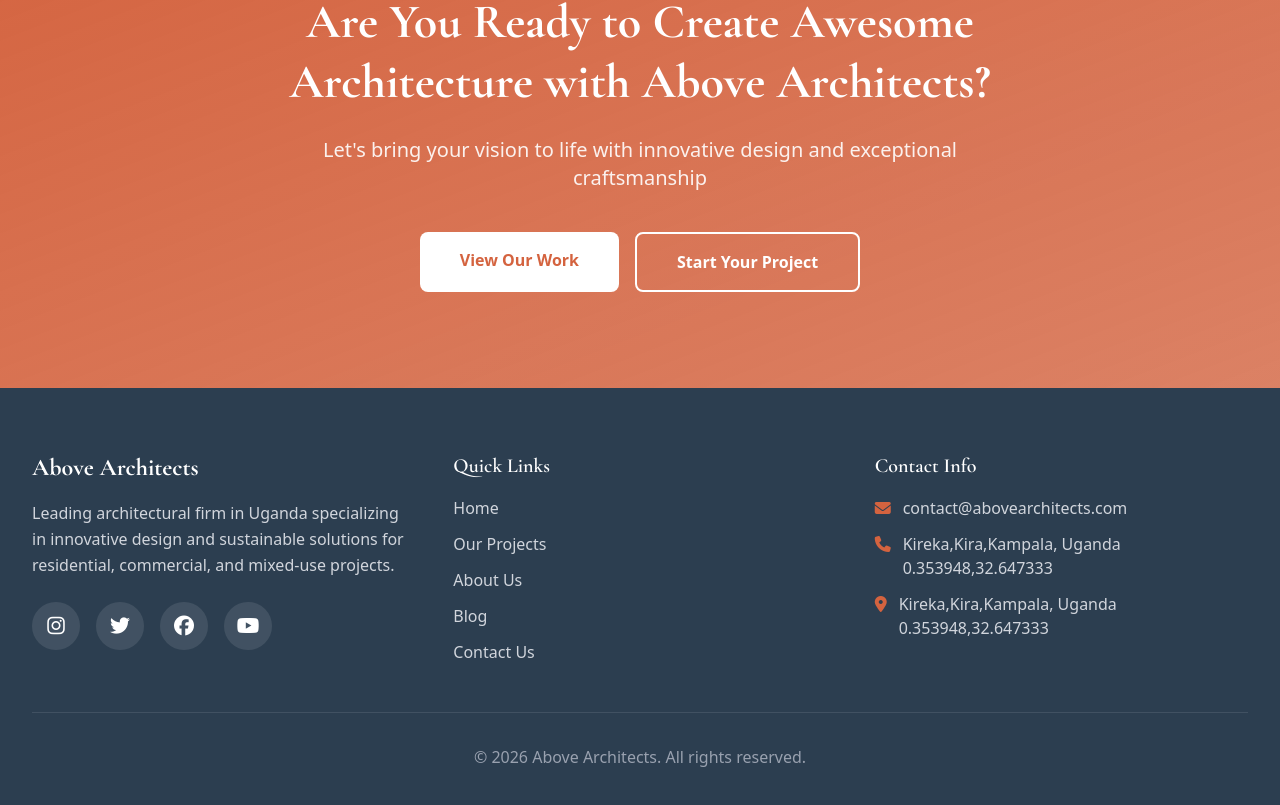
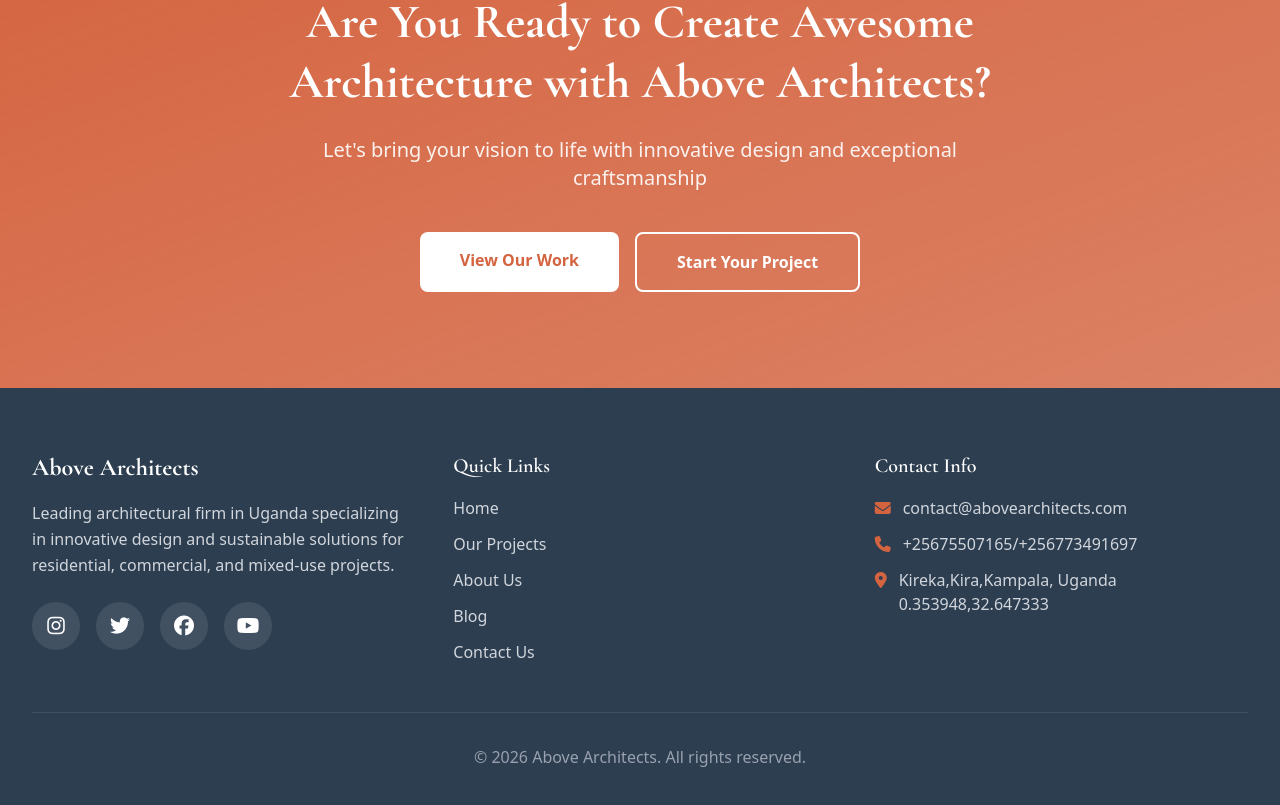
Before and after one commit to DerrickJaguar/architect_website, a Next.js app: page / in a window 1280 px wide. Shown: the part 4368-5173 px from the top of the page. Built offline with nearby package versions, Linux system fonts and the light colour scheme.

Commit message:
Update Footer.tsx

```diff
--- a/src/components/Footer.tsx
+++ b/src/components/Footer.tsx
@@ -106,8 +106,7 @@ export default function Footer() {
               </li>
               <li className="flex items-start">
                 <i className="fas fa-phone mt-1 mr-3 text-accent" aria-hidden="true"></i>
-                <span>Kireka,Kira,Kampala, Uganda
-                0.353948,32.647333</span>
+                <span>+25675507165/+256773491697</span>
 
               </li>
               <li className="flex items-start">
```
